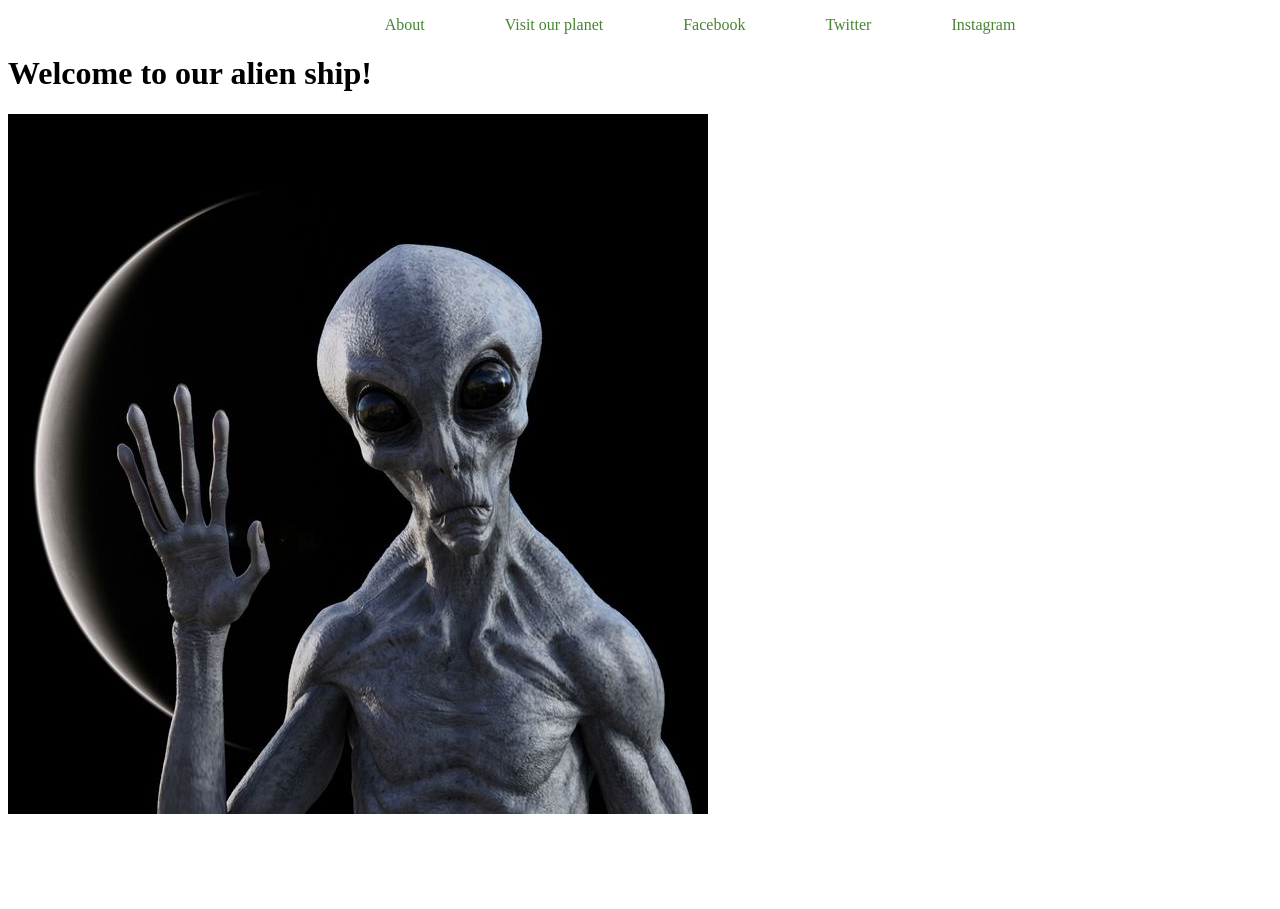
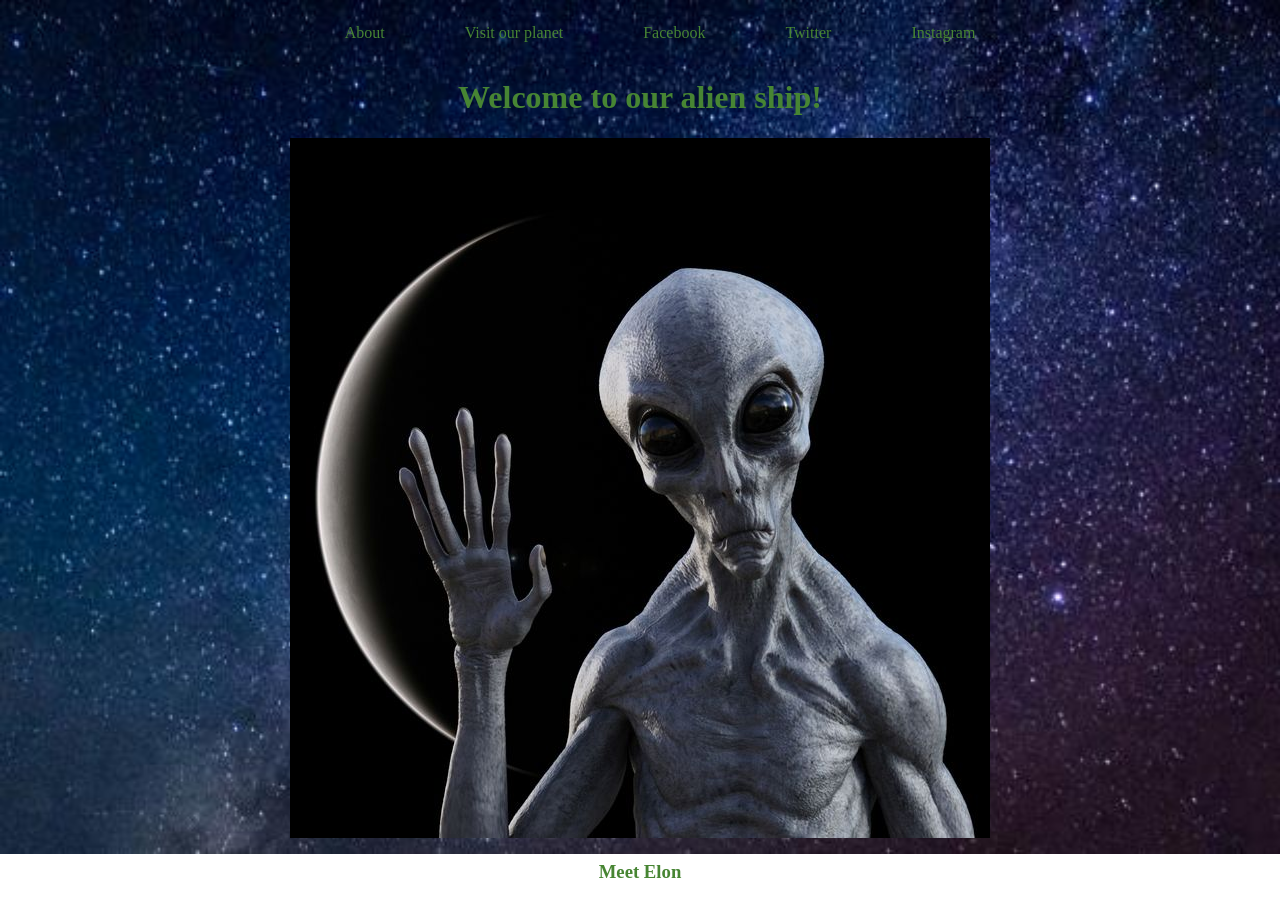
Before and after one commit to mattcosta617/alien_app, a plain HTML site: page index.html in a window 1280 px wide. Before the commit the page ends 826 px from the top, so only its background shows below. Drawn offline with Linux system fonts and the light colour scheme; files whose address does not match are found by name.

Commit message:
Pushing up Elon

```diff
--- a/app.js
+++ b/app.js
@@ -1,3 +1,5 @@
+
+
 for ( let i = 0; i < 20; i ++) {
     if(i < 5) {
         console.log("Hello!");
--- a/index.html
+++ b/index.html
@@ -13,10 +13,10 @@
         <nav>
             <ul id="navigation">
                 <li id="about"><a href="">About</a></li>
-                <li><a href="">Visit our planet</a></li>
-                <li><a href="https://www.facebook.com/">Facebook</a></li>
-                <li><a href="https://www.twitter.com/">Twitter</a></li>
-                <li><a href="https://www.instagram.com/">Instagram</a></li>
+                <li class='list-follow'><a href="">Visit our planet</a></li>
+                <li class='list-follow'><a href="https://www.facebook.com/">Facebook</a></li>
+                <li class='list-follow'><a href="https://www.twitter.com/">Twitter</a></li>
+                <li class='list-follow'><a href="https://www.instagram.com/">Instagram</a></li>
             </ul>
         </nav>
     </header>
@@ -26,9 +26,9 @@
 
     </div>
     <article id="a1">
-        <section></section>
-        <section></section>
-        <section></section>
+        <h3 id="elon">Meet Elon</h3>
+        <!-- Add a photo of elon small for a section -->
+        <!-- <section>WHO IS ElON?</section> -->
     </article>
     <article id="a2">
         <section></section>
--- a/styles.css
+++ b/styles.css
@@ -1,6 +1,11 @@
 a {
     color: rgb(71, 133, 51);
     text-decoration: none;
+}
+
+a:hover {
+    text-decoration: underline;
+
 }
 
 h1 {
@@ -8,7 +13,13 @@ h1 {
 }
 
 body {
-    background: ;
+    display: flex;
+    align-items: center;
+    flex-direction: column;
+    background-image: url("images/space.jpeg");
+    background-repeat: no-repeat;
+    background-size: 100%;
+    color: rgb(71, 133, 51)
 }
 
 .class {
@@ -19,10 +30,11 @@ body {
     list-style: none;
     display: flex;
     flex-direction: row;
-    justify-content: center;
+    align-items: center;
     color: rgb(71, 133, 51)
 }
 
-li {
+
+.list-follow {
     padding-left: 80px;
 }
```
Also changed, not shown: images/space.jpeg (added).
